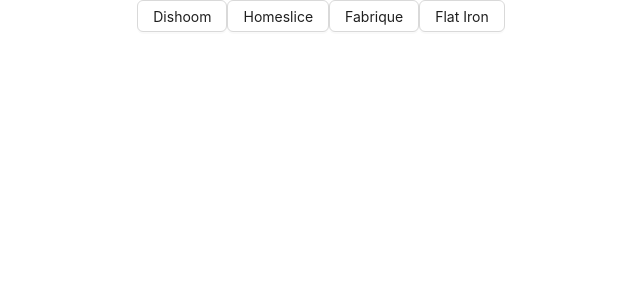
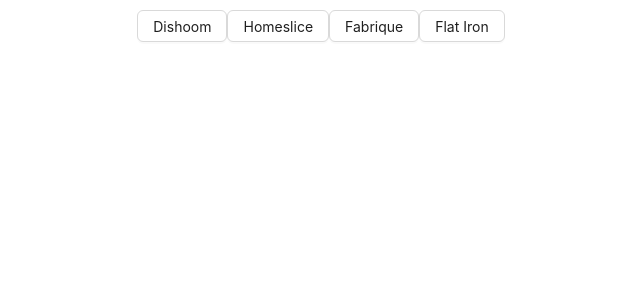
Before and after one commit to AlexIgn88/project, a React (Create React App) app: page / in a window 1280 px wide. Shown: the top 300 px of the page, without its empty margins (319-959 px from the left). Built offline with nearby package versions, Linux system fonts and the light colour scheme.

Commit message:
add: index.ts

```diff
--- a/package.json
+++ b/package.json
@@ -6,10 +6,12 @@
     "@testing-library/jest-dom": "^5.17.0",
     "@testing-library/react": "^13.4.0",
     "@testing-library/user-event": "^13.5.0",
+    "@types/css-modules": "^1.0.5",
     "@types/jest": "^27.5.2",
     "@types/node": "^16.18.106",
     "@types/react": "^18.3.5",
     "@types/react-dom": "^18.3.0",
+    "@types/webpack-env": "^1.18.5",
     "antd": "^5.20.6",
     "husky": "^9.1.5",
     "prettier": "^3.3.3",
--- a/src/components/app/App.tsx
+++ b/src/components/app/App.tsx
@@ -1,14 +1,15 @@
 import React from 'react';
 // import './App.css';
-// import styles from './app.module.css';
+
+import styles from './app.module.css';
 import Restaurants from '../restaurants';
 import {RestaurantsProps} from '../../types/PropsTypes';
 
 const App = ({restaurants}: RestaurantsProps) => {
 
   return (
-    <div className="App">
-    {/* <div className={styles.app}> */}
+    // <div className="App">
+    <div className={styles.app}>
       <Restaurants restaurants={restaurants}/>
     </div>
   );
--- /dev/null
+++ b/src/components/app/index.ts
@@ -0,0 +1 @@
+export {default} from './app';
--- a/src/components/dishes.tsx
+++ b/src/components/dishes.tsx
@@ -1,10 +1,10 @@
 import Dish from './dish';
 import {DishesProps} from '../types/PropsTypes';
 
-const Dishes = (props: DishesProps) => {
+const Dishes = ({menu}: DishesProps) => {
     return (
         <div>
-            {props?.menu?.map(dish => (
+            {menu?.map(dish => (
                 <Dish
                 key={dish.id}
                 dish={dish}
@@ -14,4 +14,8 @@
     )
 }
 
+Dishes.defaultProps = {
+    menu: [],
+}
+
 export default Dishes;
--- a/src/index.tsx
+++ b/src/index.tsx
@@ -1,7 +1,7 @@
 import React from 'react';
 import ReactDOM from 'react-dom/client';
 import './index.css';
-import App from './components/app/App';
+import App from './components/app';
 import {restaurants} from '../src/fixtures';
 
 const root = ReactDOM.createRoot(
```
Also changed, not shown: 1 other file (tests, documents, lock files or other folders).
